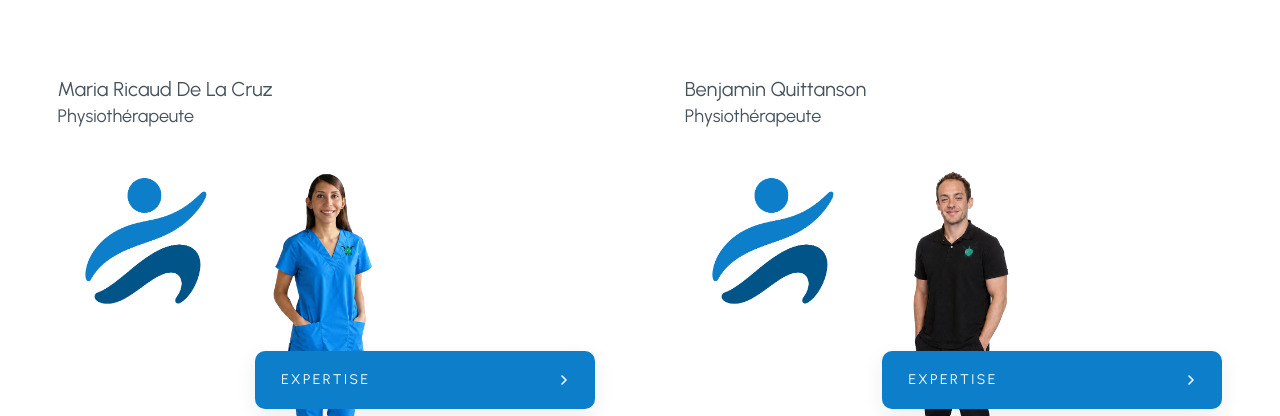
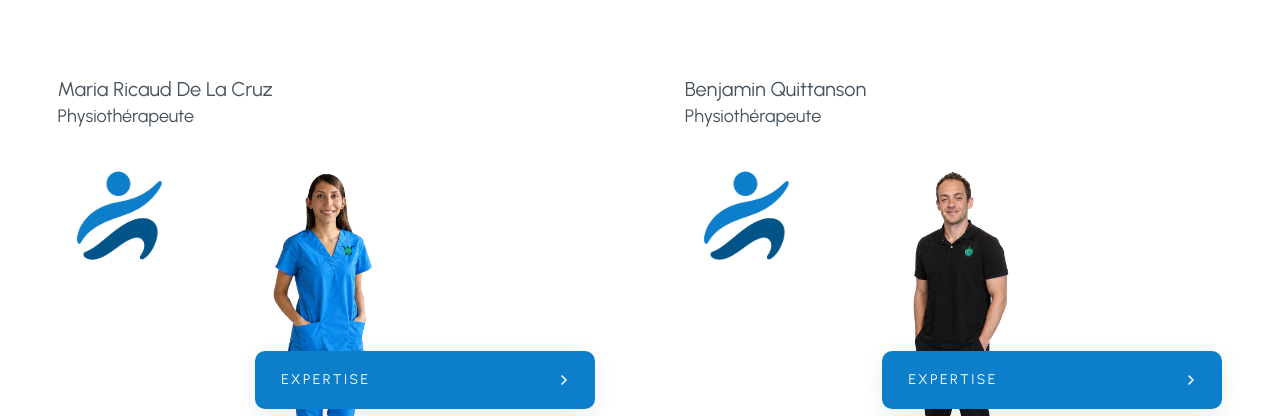
Before and after one commit to MariusJauffret/genevephysio-lancysport, a website: page index.html in a window 1280 px wide. Shown: the part 4583-4999 px from the top of the page. Drawn offline with Linux system fonts and the light colour scheme.

Commit message:
Add files via upload

```diff
--- a/styles.css
+++ b/styles.css
@@ -1173,7 +1173,7 @@ body.menu-open .desktop-nav__secondary {
   z-index: -1;
   top: 80px;
   left: 0;
-  width: clamp(117px, 14.04vw, 187.2px);
+  width: clamp(82px, 9.83vw, 131px);
   aspect-ratio: 1;
   background: url("assets/logos/flavicon.png") center / contain no-repeat;
   opacity: 1;
```
